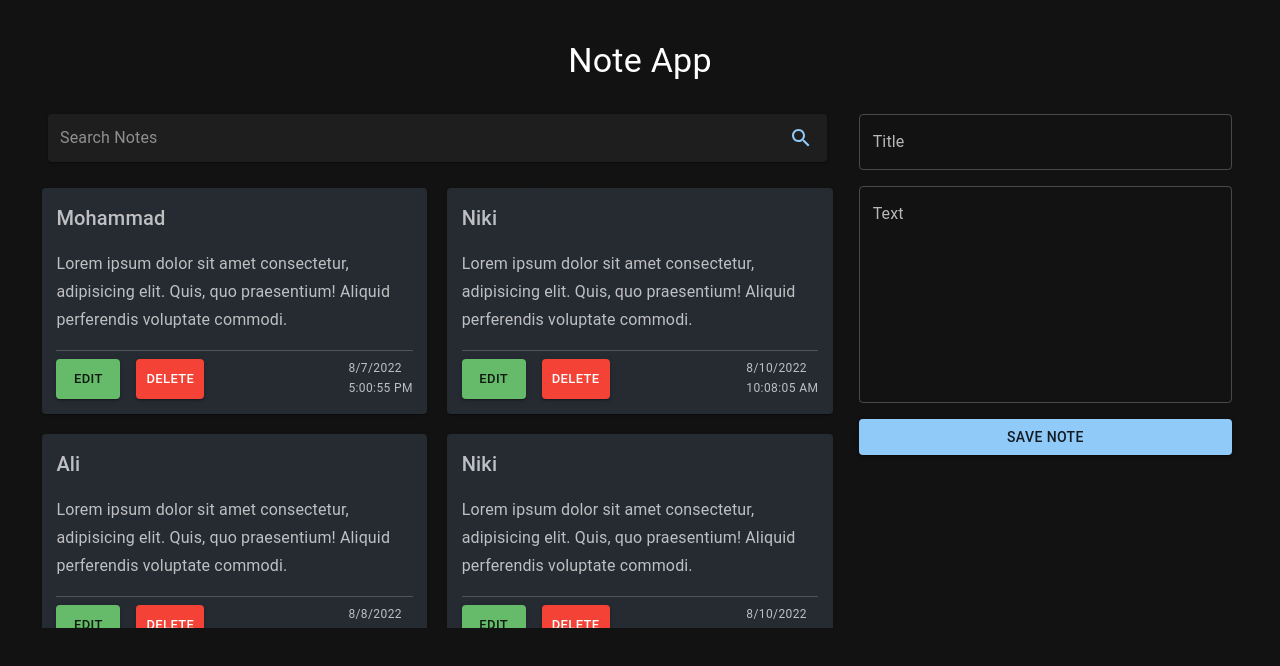
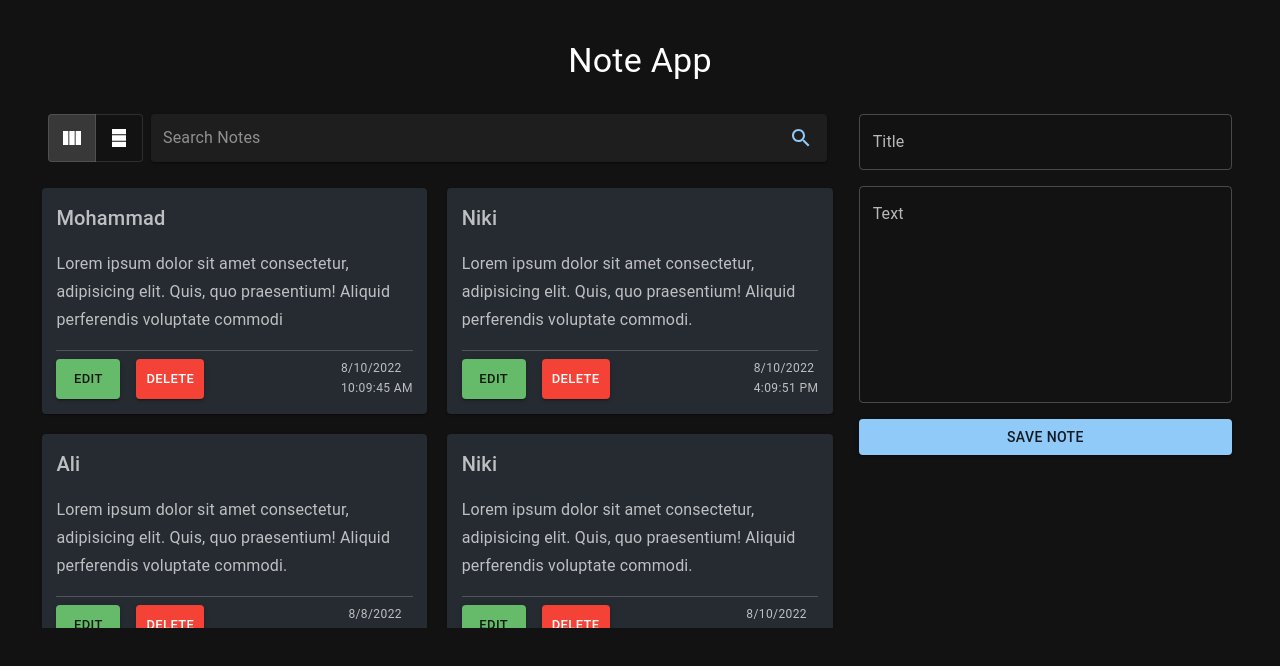
Before and after one commit to megha705/Note-app-redux-tooklit, a React (Create React App) app: page / in a window 1280 px wide. Shown: the top 666 px of the page. Built offline with nearby package versions, Linux system fonts and the light colour scheme; data requests are answered from the project's data file.

Commit message:
Add ColumnButton component

```diff
--- a/db.json
+++ b/db.json
@@ -1,17 +1,17 @@
 {
   "notes": [
     {
-      "id": 1659873522256,
       "title": "Mohammad",
-      "text": "Lorem ipsum dolor sit amet consectetur, adipisicing elit. Quis, quo praesentium! Aliquid perferendis voluptate commodi.",
-      "date": "8/7/2022",
-      "time": "5:00:55 PM"
+      "text": "Lorem ipsum dolor sit amet consectetur, adipisicing elit. Quis, quo praesentium! Aliquid perferendis voluptate commodi",
+      "date": "8/10/2022",
+      "time": "10:09:45 AM",
+      "id": 1659873522256
     },
     {
       "title": "Niki",
-      "text": "Lorem ipsum dolor sit amet consectetur, adipisicing elit. Quis, quo praesentium! Aliquid perferendis voluptate commodi.  ",
+      "text": "Lorem ipsum dolor sit amet consectetur, adipisicing elit. Quis, quo praesentium! Aliquid perferendis voluptate commodi.",
       "date": "8/10/2022",
-      "time": "10:08:05 AM",
+      "time": "4:09:51 PM",
       "id": 1659958003123
     },
     {
@@ -23,9 +23,9 @@
     },
     {
       "title": "Niki",
-      "text": "Lorem ipsum dolor sit amet consectetur, adipisicing elit. Quis, quo praesentium! Aliquid perferendis voluptate commodi.",
+      "text": "Lorem ipsum dolor sit amet consectetur, adipisicing elit. Quis, quo praesentium! Aliquid perferendis voluptate commodi. ",
       "date": "8/10/2022",
-      "time": "10:02:28 AM",
+      "time": "10:09:23 AM",
       "id": 1660108069142
     },
     {
--- /dev/null
+++ b/src/components/ColumnButton.jsx
@@ -0,0 +1,35 @@
+import ToggleButton from "@mui/material/ToggleButton";
+import ToggleButtonGroup from "@mui/material/ToggleButtonGroup";
+import ViewColumnSharpIcon from "@mui/icons-material/ViewColumnSharp";
+import { useDispatch, useSelector } from "react-redux";
+import { changeColumns } from "../feature/noteSlice";
+import { Stack } from "@mui/material";
+
+function ColumnButton() {
+  const state = useSelector((state) => state.note);
+  const dispatch = useDispatch();
+
+  const handleAlignment = (event, newAlignment) => {
+    dispatch(changeColumns(newAlignment));
+  };
+
+  return (
+    <Stack display={{ xs: "none", md: "block" }}>
+      <ToggleButtonGroup
+        value={state.column}
+        exclusive
+        onChange={handleAlignment}
+        aria-label="text alignment"
+      >
+        <ToggleButton value={6} aria-label="left aligned">
+          <ViewColumnSharpIcon />
+        </ToggleButton>
+        <ToggleButton value={12} aria-label="centered">
+          <ViewColumnSharpIcon sx={{ transform: "rotate(90deg)" }} />
+        </ToggleButton>
+      </ToggleButtonGroup>
+    </Stack>
+  );
+}
+
+export default ColumnButton;
--- a/src/components/NoteItem.jsx
+++ b/src/components/NoteItem.jsx
@@ -25,7 +25,7 @@ function NoteItem(props) {
     color: theme.palette.text.secondary,
   }));
   return (
-    <Grid item xs={12} md={6} style={{ padding: "10px" }}>
+    <Grid item xs={12} md={state.column} style={{ padding: "10px" }}>
       <Item style={{ position: "relative", overflow: "hidden" }}>
         <Typography variant="h6" mb={2}>
           {title}
--- a/src/components/SearchBar.jsx
+++ b/src/components/SearchBar.jsx
@@ -4,9 +4,10 @@ import InputBase from "@mui/material/InputBase";
 import IconButton from "@mui/material/IconButton";
 import SearchIcon from "@mui/icons-material/Search";
 import CloseIcon from "@mui/icons-material/Close";
-import { Grid } from "@mui/material";
+import { Grid, Stack } from "@mui/material";
 import { useDispatch } from "react-redux";
 import { findNoteByTitle, getNotes } from "../feature/noteSlice";
+import ColumnButton from "./ColumnButton";
 
 function SearchBar() {
   const [searchText, setSearchText] = useState("");
@@ -31,6 +32,13 @@ function SearchBar() {
   };
   return (
     <Grid container alignItems="center" justifyContent="center" paddingX="16px">
+      <Stack
+        direction="row-reverse"
+        spacing={1}
+        sx={{
+          width: "100%",
+        }}
+      >
         <Paper
           component="div"
           sx={{
@@ -68,6 +76,8 @@ function SearchBar() {
             </IconButton>
           )}
         </Paper>
+        <ColumnButton />
+      </Stack>
     </Grid>
   );
 }
--- a/src/feature/noteSlice.js
+++ b/src/feature/noteSlice.js
@@ -59,6 +59,7 @@ const initialState = {
     count: 2,
     isEdit: false,
     noteEdit: null,
+    column: 6
 }
 
 const noteSlice = createSlice({
@@ -74,6 +75,9 @@ const noteSlice = createSlice({
         noteEditHandler: (state, action) => {
             state.noteEdit = action.payload
         },
+        changeColumns: (state, action) => {
+            state.column = action.payload
+        }
     },
     extraReducers: {
         [getNotes.pending]: (state) => {
@@ -113,4 +117,4 @@ const noteSlice = createSlice({
 export default noteSlice.reducer
 export const { enableEditMode,
     disableEditMode,
-    noteEditHandler, } = noteSlice.actions
+    noteEditHandler, changeColumns } = noteSlice.actions
```
Lines whose indentation alone changed are shown as unchanged.
